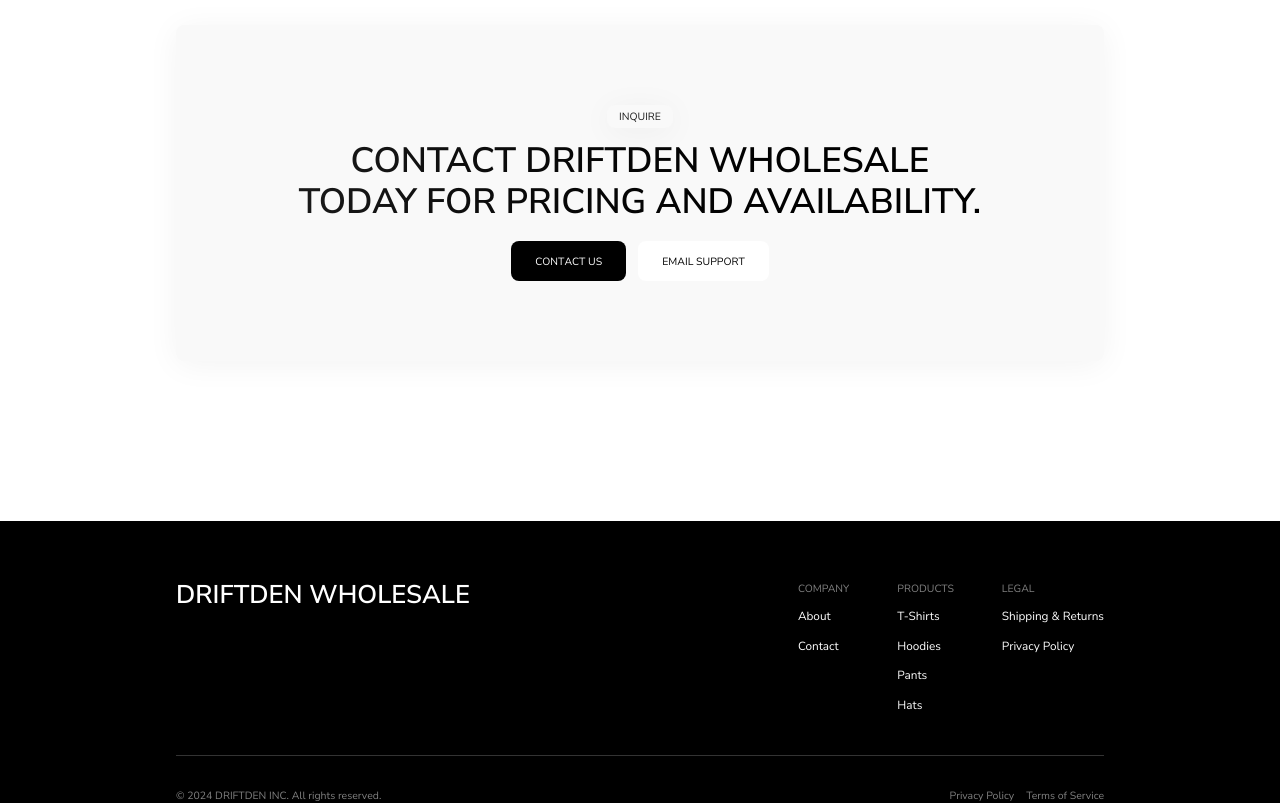
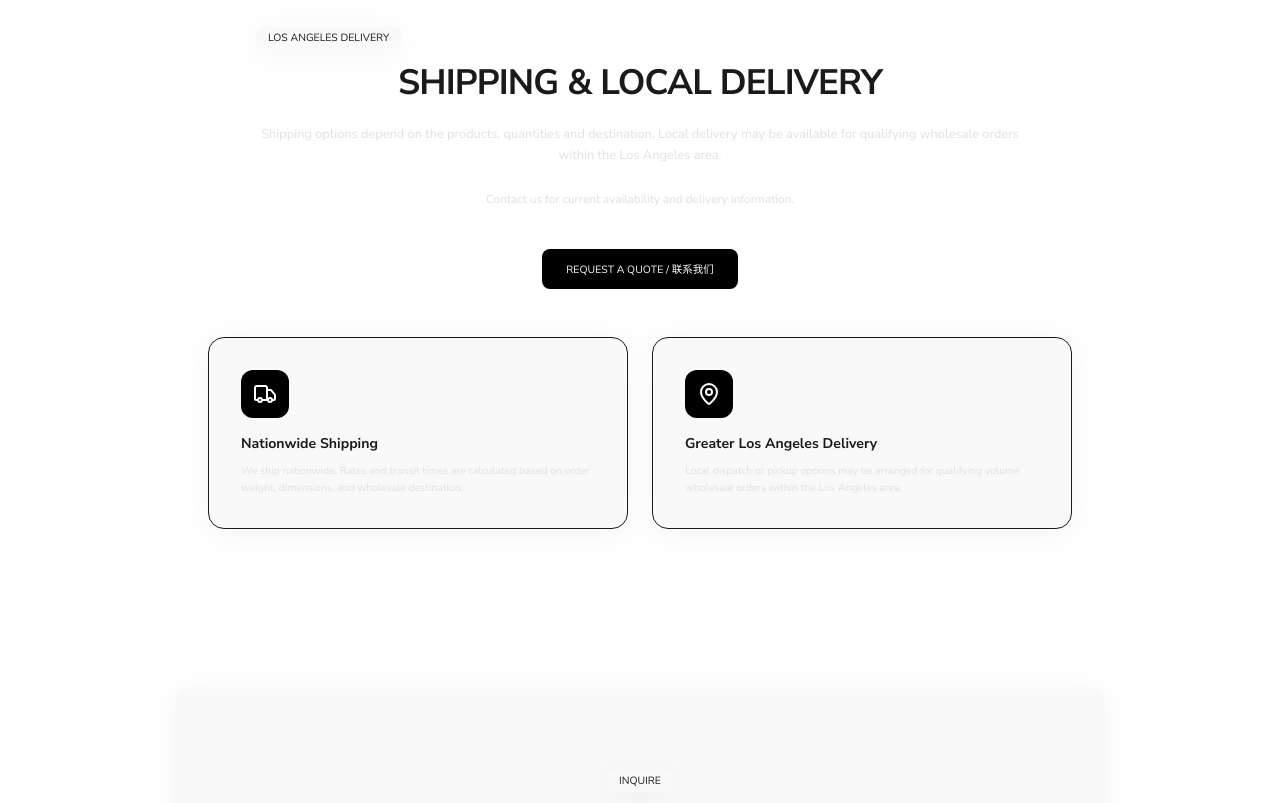
Before and after one commit to dmytro-webild/f160ad44-69fb-4063-ad44-dbafaabbe53a, a React (Vite) app: page / in a window 1280 px wide. Shown: the part 7660-8463 px from the top of the page. Built offline with nearby package versions, Linux system fonts and the light colour scheme; a web font is replaced by a local one.

Commit message:
Bob AI: Incorporate the SHIPPING & LOCAL DELIVERY section, the CONTA

```diff
--- a/src/pages/HomePage.tsx
+++ b/src/pages/HomePage.tsx
@@ -18,7 +18,8 @@ import ContactSection from './HomePage/sections/Contact';
 import PremiumBlanksSection from './HomePage/sections/PremiumBlanks';
 import ValueApparelSection from './HomePage/sections/ValueApparel';
 import ResellersSection from './HomePage/sections/Resellers';
-import HowItWorksSection from './HomePage/sections/HowItWorks';export default function HomePage(): React.JSX.Element {
+import HowItWorksSection from './HomePage/sections/HowItWorks';
+import ShippingSection from './HomePage/sections/Shipping';export default function HomePage(): React.JSX.Element {
   return (
 <>
   <HeroSection />
@@ -39,6 +40,7 @@ import HowItWorksSection from './HomePage/sections/HowItWorks';export default fu
 
   <FaqSection />
 
+      <ShippingSection />
   <ContactSection />
     </>
   );
--- a/src/pages/HomePage/sections/Contact.tsx
+++ b/src/pages/HomePage/sections/Contact.tsx
@@ -1,28 +1,53 @@
-// AUTO-GENERATED by per-section-migrate. Edit freely — Bob will treat this
-// file as the canonical source for the "contact" section.
+/* eslint-disable */
+// @ts-nocheck — generated by catalog-eject; runtime-correct but TS strict-mode false-positives on inlined catalog body
+import ScrollReveal from "@/components/ui/ScrollReveal";
+import TextAnimation from "@/components/ui/TextAnimation";
+import Button from "@/components/ui/Button";
 
-import React from 'react';
-import ContactCta from '@/components/sections/contact/ContactCta';
-import SectionErrorBoundary from "@/components/ui/SectionErrorBoundary";
+const primaryButton = {
+  text: "CONTACT US",
+  href: "mailto:wholesale@driftden.com"
+};
+const secondaryButton = {
+  text: "EMAIL SUPPORT",
+  href: "mailto:support@driftden.com"
+};
 
-export default function ContactSection(): React.JSX.Element {
+const ContactInline = () => {
   return (
-    <div id="contact" data-section="contact">
-        <SectionErrorBoundary name="contact">
-              <ContactCta
-          tag="INQUIRE"
-          text="CONTACT DRIFTDEN WHOLESALE TODAY FOR PRICING AND AVAILABILITY."
-          primaryButton={{
-            text: "CONTACT US",
-            href: "mailto:wholesale@driftden.com",
-          }}
-          secondaryButton={{
-            text: "EMAIL SUPPORT",
-            href: "mailto:support@driftden.com",
-          }}
-          textAnimation="fade-blur"
-        />
-        </SectionErrorBoundary>
+    <section aria-label="Contact section" className="py-20">
+      <div className="w-content-width mx-auto">
+        <ScrollReveal variant="fade-blur">
+          <div className="flex flex-col items-center gap-8 md:gap-10 py-20 px-8 rounded card">
+            <div className="flex flex-col items-center gap-2">
+              <div className="px-3 py-1 mb-1 text-sm card rounded w-fit">
+                <p>{"INQUIRE"}</p>
+              </div>
+
+              <TextAnimation
+                text={"CONTACT DRIFTDEN WHOLESALE TODAY FOR PRICING AND AVAILABILITY."}
+                variant={"fade-blur"}
+                gradientText={true}
+                tag="h2"
+                className="md:max-w-8/10 text-5xl 2xl:text-6xl leading-[1.15] font-semibold text-center text-balance"
+              />
+
+              <div className="flex flex-wrap justify-center gap-3 mt-2 md:mt-3">
+                <Button text={primaryButton.text} href={primaryButton.href} variant="primary" />
+                <Button text={secondaryButton.text} href={secondaryButton.href} variant="secondary" animationDelay={0.1} />
+              </div>
+            </div>
+          </div>
+        </ScrollReveal>
       </div>
+    </section>
+  );
+};
+
+export default function ContactSection() {
+  return (
+    <div data-webild-section="contact" data-section="contact" id="contact">
+      <ContactInline />
+    </div>
   );
 }
--- /dev/null
+++ b/src/pages/HomePage/sections/Shipping.tsx
@@ -0,0 +1,66 @@
+import React from 'react';
+import ScrollReveal from '@/components/ui/ScrollReveal';
+import TextAnimation from '@/components/ui/TextAnimation';
+import Button from '@/components/ui/Button';
+import Tag from '@/components/ui/Tag';
+import { Truck, MapPin } from 'lucide-react';
+
+export default function ShippingSection(): React.JSX.Element {
+  return (
+    <div id="shipping" data-webild-section="shipping" className="py-20 bg-background border-t border-border/40">
+      <div className="w-content-width mx-auto px-4 md:px-8">
+        <ScrollReveal variant="slide-up">
+          <div className="max-w-3xl mx-auto text-center mb-12">
+            <Tag text="LOS ANGELES DELIVERY" className="mb-4" />
+            <TextAnimation
+              tag="h2"
+              text="SHIPPING & LOCAL DELIVERY"
+              variant="fade-blur"
+              gradientText={false}
+              className="text-3xl md:text-5xl font-bold tracking-tight text-foreground mb-6"
+            />
+            <p className="text-base md:text-lg text-accent leading-relaxed mb-6">
+              Shipping options depend on the products, quantities and destination. Local delivery may be available for qualifying wholesale orders within the Los Angeles area.
+            </p>
+            <p className="text-sm md:text-base text-accent leading-relaxed mb-8">
+              Contact us for current availability and delivery information.
+            </p>
+
+            <div className="flex justify-center pt-2">
+              <Button
+                text="REQUEST A QUOTE / 联系我们"
+                variant="primary"
+                href="#contact"
+                className="primary-button"
+              />
+            </div>
+          </div>
+        </ScrollReveal>
+
+        <ScrollReveal variant="fade-blur" delay={0.2}>
+          <div className="grid grid-cols-1 md:grid-cols-2 gap-6 max-w-4xl mx-auto mt-8">
+            <div className="card p-8 rounded-2xl bg-card border border-border/50">
+              <div className="w-12 h-12 rounded-xl bg-primary-cta text-primary-cta-text flex items-center justify-center mb-4">
+                <Truck className="w-6 h-6" />
+              </div>
+              <h3 className="text-xl font-bold text-foreground mb-2">Nationwide Shipping</h3>
+              <p className="text-sm text-accent leading-relaxed">
+                We ship nationwide. Rates and transit times are calculated based on order weight, dimensions, and wholesale destination.
+              </p>
+            </div>
+
+            <div className="card p-8 rounded-2xl bg-card border border-border/50">
+              <div className="w-12 h-12 rounded-xl bg-primary-cta text-primary-cta-text flex items-center justify-center mb-4">
+                <MapPin className="w-6 h-6" />
+              </div>
+              <h3 className="text-xl font-bold text-foreground mb-2">Greater Los Angeles Delivery</h3>
+              <p className="text-sm text-accent leading-relaxed">
+                Local dispatch or pickup options may be arranged for qualifying volume wholesale orders within the Los Angeles area.
+              </p>
+            </div>
+          </div>
+        </ScrollReveal>
+      </div>
+    </div>
+  );
+}
```
